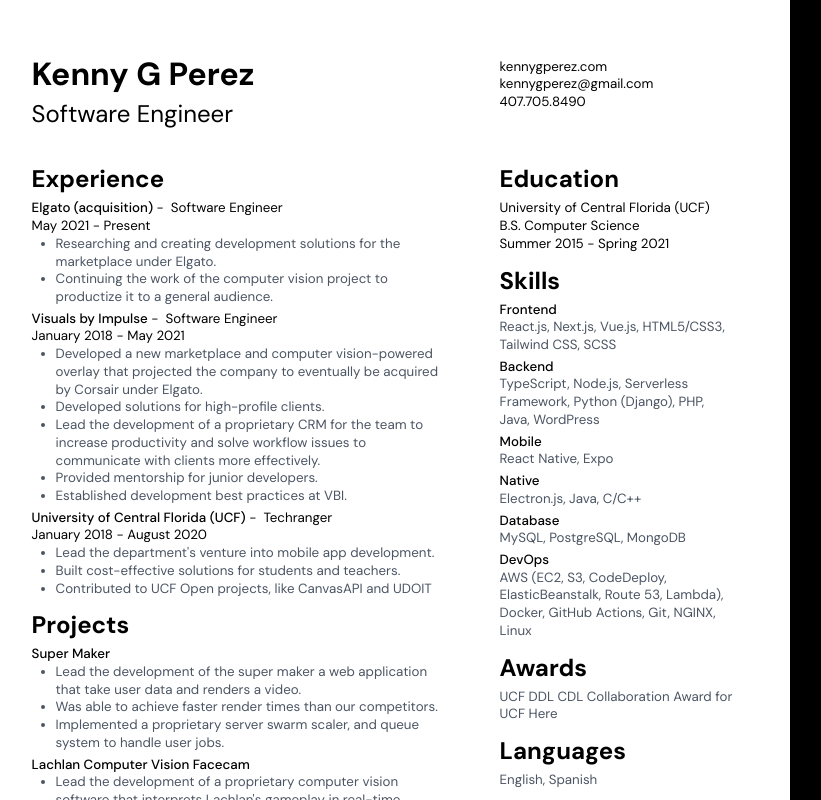
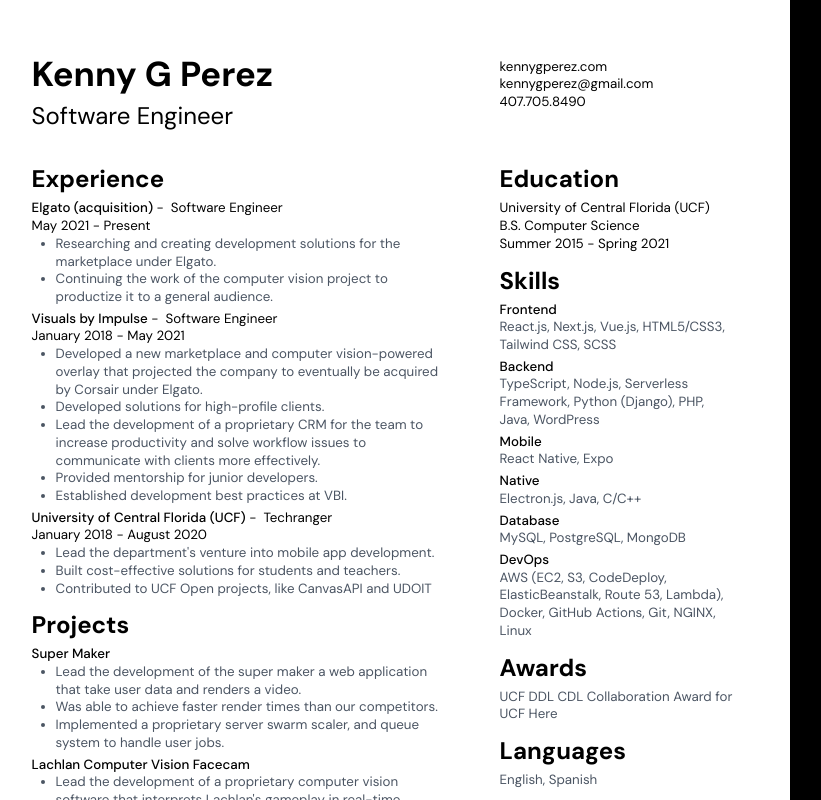
Before and after one commit to kennygperez/resume, a React (Create React App) app: page / in a window 1280 px wide. Shown: the whole page, without its empty margins (26-847 px from the left). Built offline with nearby package versions, Linux system fonts and the light colour scheme.

Commit message:
refactor: bigger h1 font size

```diff
--- a/tailwind.config.js
+++ b/tailwind.config.js
@@ -8,7 +8,7 @@ module.exports = {
 	theme: {
 		fontSize: {
 			lg: '18pt',
-			xl: '24pt',
+			xl: '26pt',
 			'2xl': '36pt',
 			'3xl': '48pt',
 			'4xl': '64pt',
```
